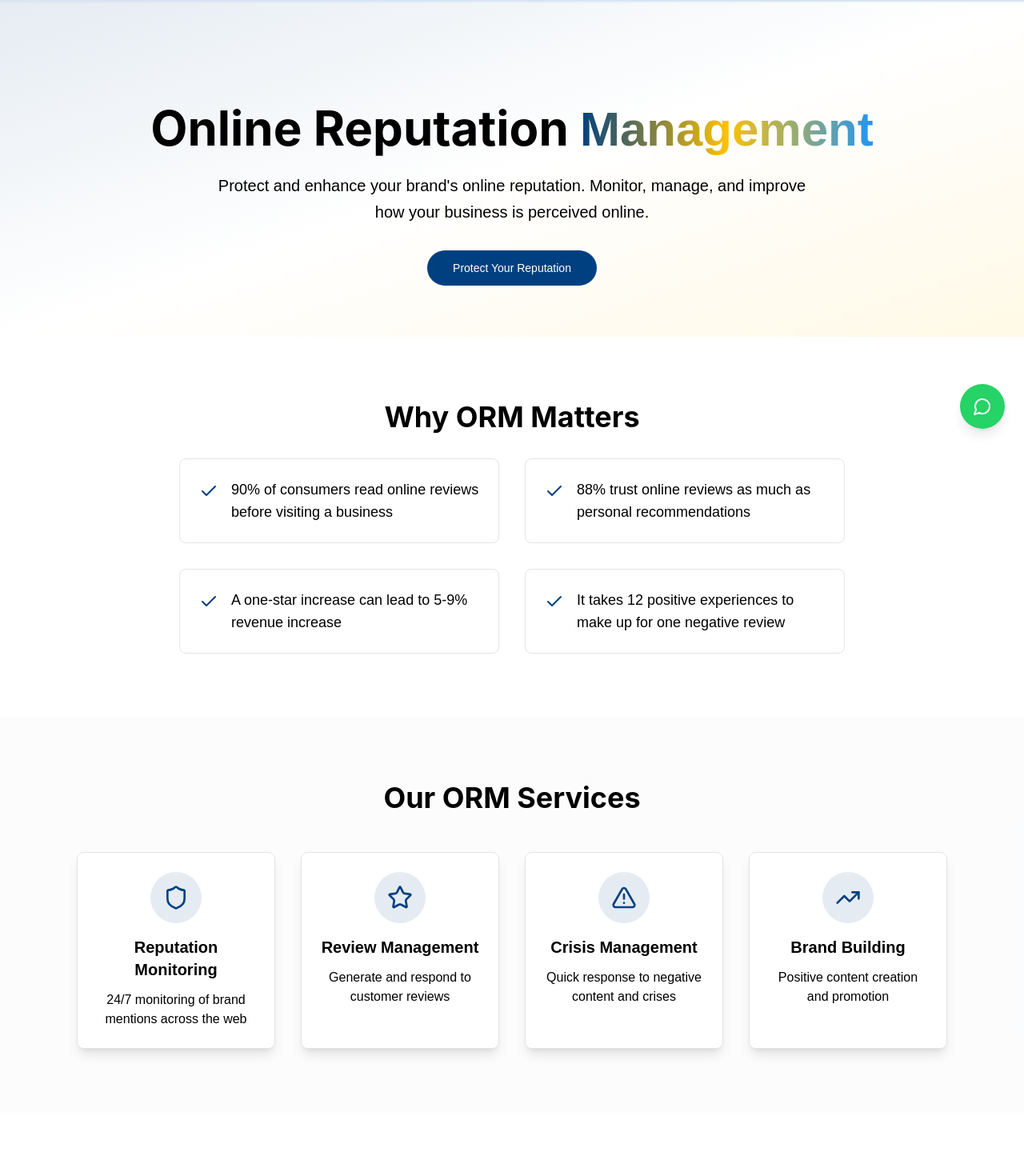
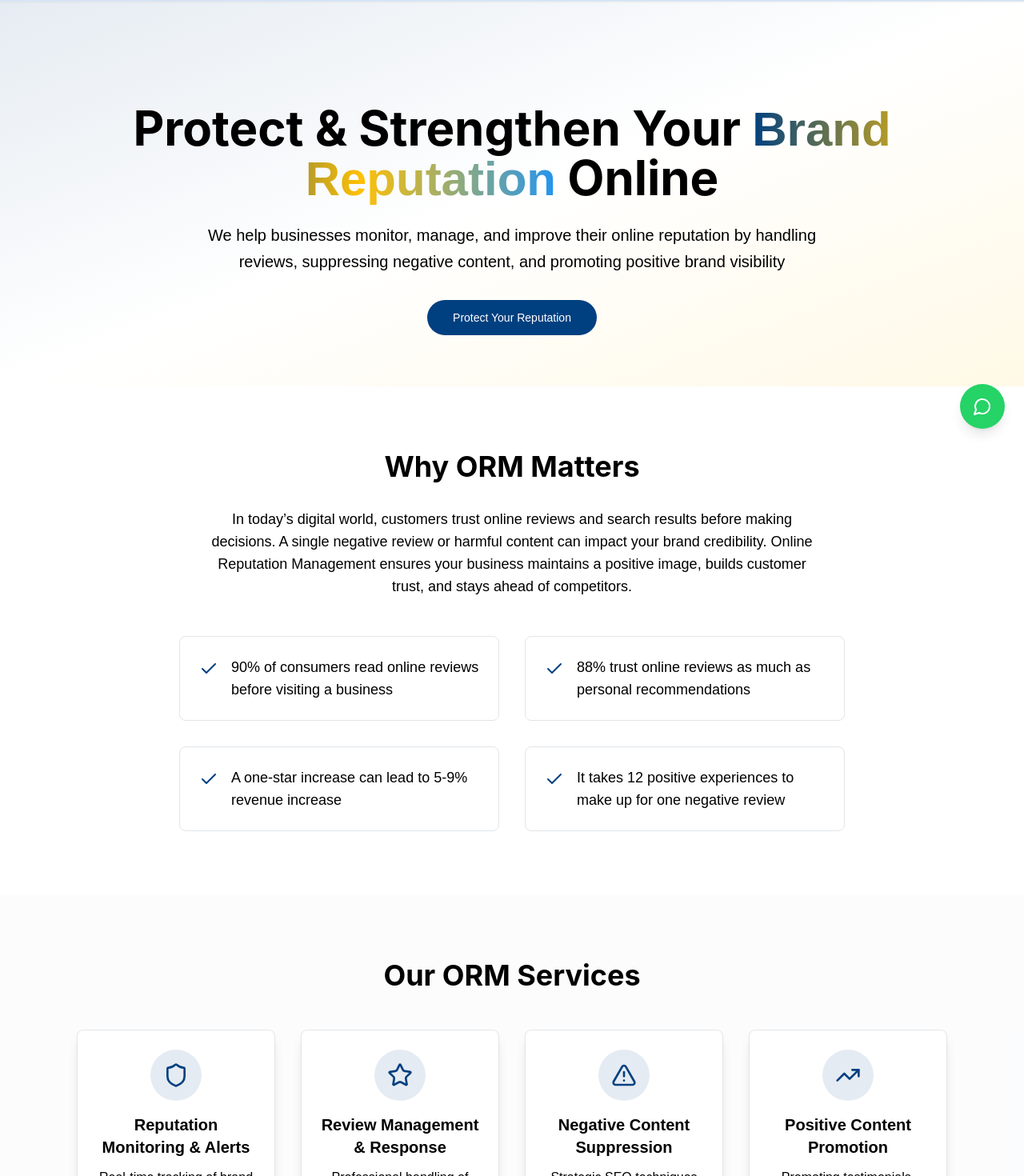
Before and after one commit to SocioBhaarat/SocioBhaarat_Frontend, a React (Vite) app: page /digital-marketing/orm-services in a window 1280 px wide. Shown: the part 240-1710 px from the top of the page at 80% size. Built offline with nearby package versions, Linux system fonts and the light colour scheme; the HTML template or start-up script is replaced by a standard one; a web font is replaced by a local one.

Commit message:
Update ORMServices component

```diff
--- a/src/pages/digital-marketing/ORMServices.tsx
+++ b/src/pages/digital-marketing/ORMServices.tsx
@@ -9,10 +9,10 @@ const ORMServices = () => {
       <section className="pt-32 pb-16 px-4 sm:px-6 lg:px-8 bg-gradient-to-br from-primary/10 via-background to-secondary/10">
         <div className="container mx-auto max-w-6xl text-center">
           <h1 className="font-display text-5xl sm:text-6xl font-bold mb-6">
-            Online Reputation <span className="bg-gradient-to-r from-primary via-secondary to-accent bg-clip-text text-transparent">Management</span>
+            Protect & Strengthen Your <span className="bg-gradient-to-r from-primary via-secondary to-accent bg-clip-text text-transparent">Brand Reputation</span> Online
           </h1>
           <p className="text-xl text-muted-foreground mb-8 leading-relaxed max-w-3xl mx-auto">
-            Protect and enhance your brand's online reputation. Monitor, manage, and improve how your business is perceived online.
+            We help businesses monitor, manage, and improve their online reputation by handling reviews, suppressing negative content, and promoting positive brand visibility
           </p>
           <Button size="lg" className="bg-primary hover:bg-primary/90 text-primary-foreground rounded-full px-8" onClick={() => navigate("/contact")} >
             Protect Your Reputation
@@ -23,6 +23,12 @@ const ORMServices = () => {
       <section className="py-20 px-4 sm:px-6 lg:px-8">
         <div className="container mx-auto max-w-4xl">
           <h2 className="font-display text-4xl font-bold mb-8 text-center">Why ORM Matters</h2>
+          <p className="text-center text-lg text-muted-foreground max-w-3xl mx-auto mb-12">
+            In today’s digital world, customers trust online reviews and search results before making decisions.
+            A single negative review or harmful content can impact your brand credibility.
+            Online Reputation Management ensures your business maintains a positive image,
+            builds customer trust, and stays ahead of competitors.
+          </p>
           <div className="grid md:grid-cols-2 gap-8">
             {[
               "90% of consumers read online reviews before visiting a business",
@@ -30,7 +36,7 @@ const ORMServices = () => {
               "A one-star increase can lead to 5-9% revenue increase",
               "It takes 12 positive experiences to make up for one negative review",
             ].map((stat, index) => (
-              <div key={index} className="flex items-start gap-4 bg-card p-6 rounded-lg border border-border">
+              <div key={index} className="flex items-start gap-4 bg-card p-6 rounded-lg border border-border hover:shadow-md ">
                 <Check className="h-6 w-6 text-primary flex-shrink-0 mt-1" />
                 <p className="text-lg">{stat}</p>
               </div>
@@ -41,18 +47,61 @@ const ORMServices = () => {
 
       <section className="py-20 px-4 sm:px-6 lg:px-8 bg-muted/30">
         <div className="container mx-auto max-w-6xl">
-          <h2 className="font-display text-4xl font-bold mb-12 text-center">Our ORM Services</h2>
+          <h2 className="font-display text-4xl font-bold mb-12 text-center">
+            Our ORM Services
+          </h2>
+
           <div className="grid md:grid-cols-2 lg:grid-cols-4 gap-8">
             {[
-              { icon: Shield, title: "Reputation Monitoring", desc: "24/7 monitoring of brand mentions across the web" },
-              { icon: Star, title: "Review Management", desc: "Generate and respond to customer reviews" },
-              { icon: AlertTriangle, title: "Crisis Management", desc: "Quick response to negative content and crises" },
-              { icon: TrendingUp, title: "Brand Building", desc: "Positive content creation and promotion" },
+              {
+                icon: Shield,
+                title: "Reputation Monitoring & Alerts",
+                desc: "Real-time tracking of brand mentions, reviews, and search visibility across digital platforms."
+              },
+              {
+                icon: Star,
+                title: "Review Management & Response",
+                desc: "Professional handling of customer reviews to build trust and improve ratings."
+              },
+              {
+                icon: AlertTriangle,
+                title: "Negative Content Suppression",
+                desc: "Strategic SEO techniques to reduce the visibility of harmful or misleading content."
+              },
+              {
+                icon: TrendingUp,
+                title: "Positive Content Promotion",
+                desc: "Promoting testimonials, achievements, and success stories to strengthen brand image."
+              },
+              {
+                icon: Shield,
+                title: "Brand Image Building",
+                desc: "Developing authority-driven content strategies to enhance online credibility."
+              },
+              {
+                icon: AlertTriangle,
+                title: "Crisis Management Strategy",
+                desc: "Rapid response planning and execution to control and recover from reputation crises."
+              },
+              {
+                icon: TrendingUp,
+                title: "Online PR & Media Outreach",
+                desc: "Improving brand visibility through digital PR campaigns and authoritative publications."
+              },
+              {
+                icon: Star,
+                title: "Competitor Reputation Analysis",
+                desc: "Monitoring competitor strategies to position your brand ahead in the market."
+              },
             ].map((service, index) => (
-              <div key={index} className="bg-card p-6 rounded-lg shadow-lg border border-border text-center">
+              <div
+                key={index}
+                className="bg-card p-6 rounded-lg shadow-lg border border-border text-center hover:shadow-xl transition duration-300"
+              >
                 <div className="bg-primary/10 w-16 h-16 rounded-full flex items-center justify-center mx-auto mb-4">
                   <service.icon className="h-8 w-8 text-primary" />
                 </div>
+
                 <h3 className="font-bold text-xl mb-3">{service.title}</h3>
                 <p className="text-muted-foreground">{service.desc}</p>
               </div>
@@ -60,6 +109,7 @@ const ORMServices = () => {
           </div>
         </div>
       </section>
+
 
       <section className="py-20 px-4 sm:px-6 lg:px-8">
         <div className="container mx-auto max-w-4xl">
```
